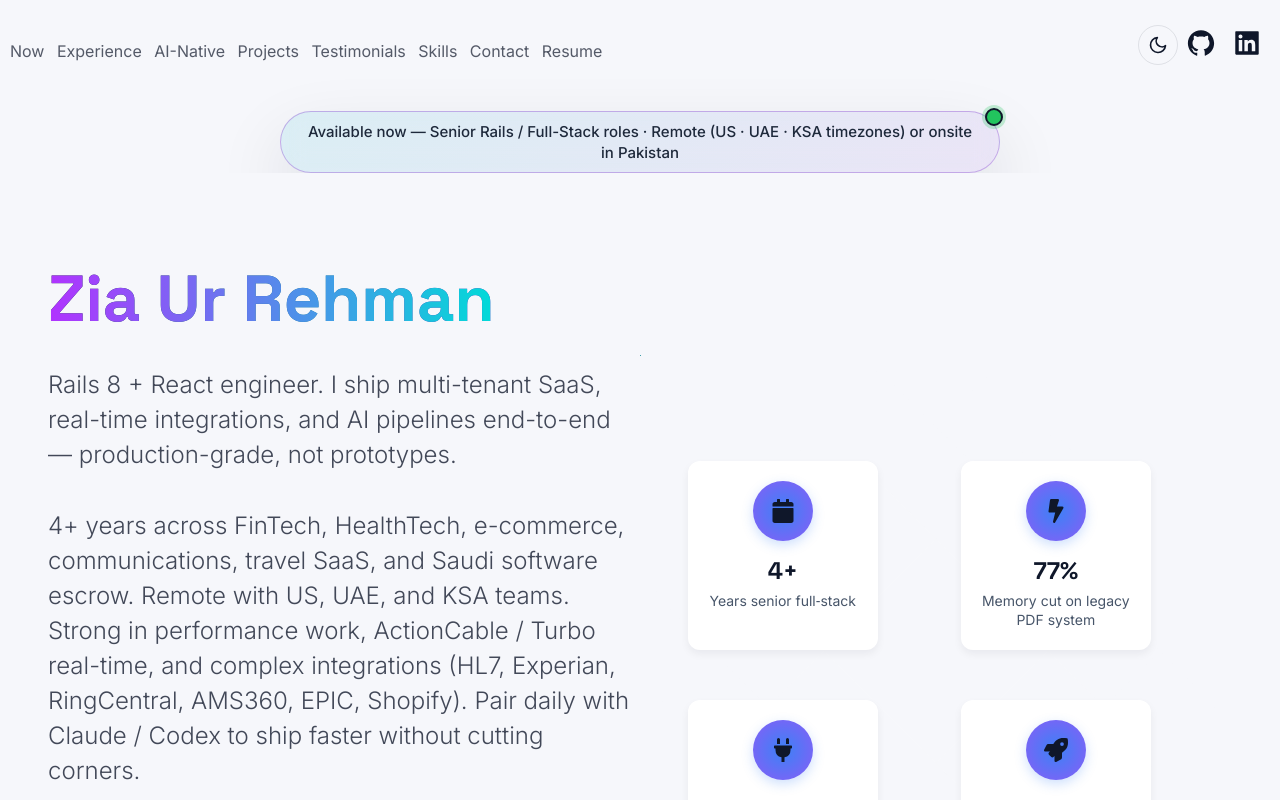
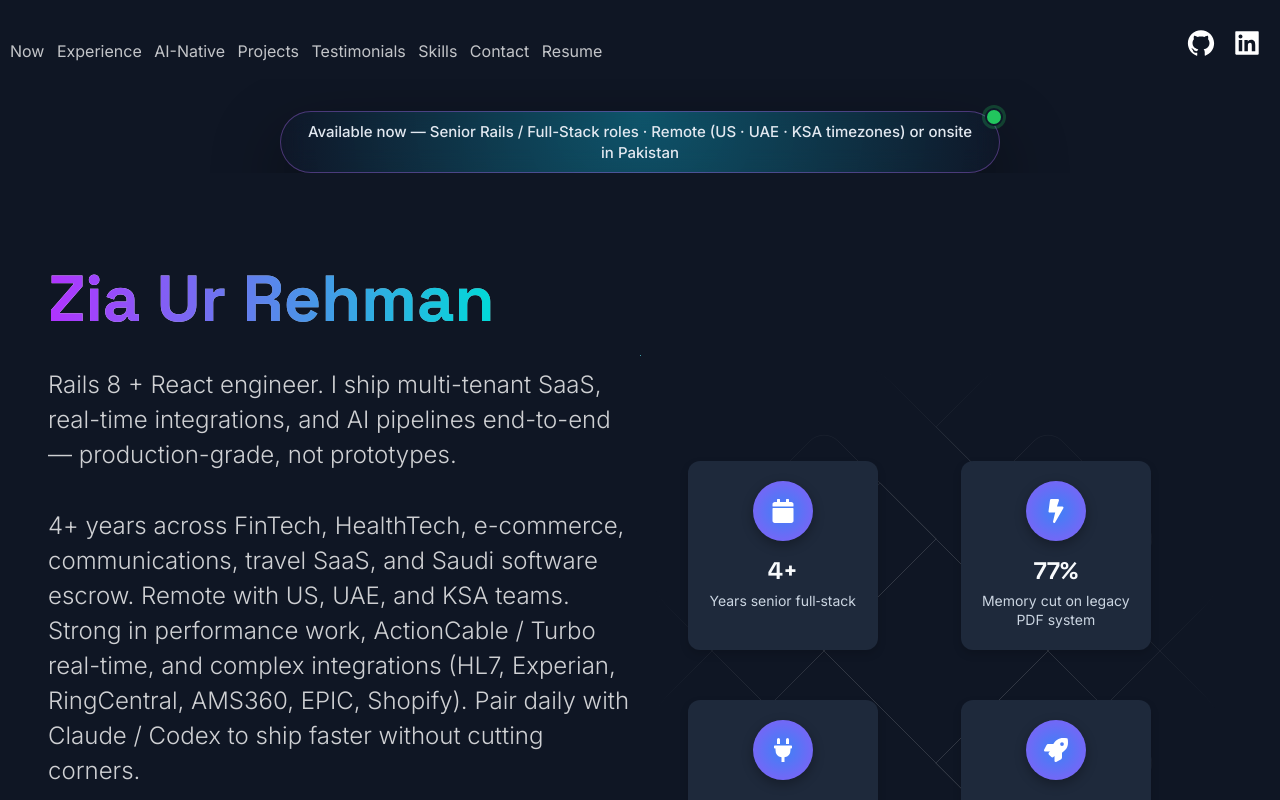
Before and after one commit to Zia-Ur-Rehman1/portfolio, a Next.js app: page / in a window 1280 px wide. Shown: the top 800 px of the page. Built offline with nearby package versions, Linux system fonts and the light colour scheme.

Commit message:
Remove theme toggle: dark theme only

```diff
--- a/src/components/Header/Header.js
+++ b/src/components/Header/Header.js
@@ -1,6 +1,5 @@
 import React from 'react';
 import { AiFillGithub, AiFillLinkedin } from 'react-icons/ai';
-import ThemeToggle from '../ThemeToggle/ThemeToggle';
 import { Container, Div2, Div3, NavLink, SocialContainer, SocialIcons, Tagline } from './HeaderStyles';
 
 const Header = () => {
@@ -68,7 +67,6 @@ const Header = () => {
       <Div3>
 
         <SocialContainer>
-          <ThemeToggle />
           <SocialIcons href="https://github.com/Zia-Ur-Rehman1" target="_blank" rel="noopener noreferrer">
             <AiFillGithub size="3rem" />
           </SocialIcons>
--- a/src/components/ThemeToggle/ThemeToggle.js
+++ /dev/null
@@ -1,23 +0,0 @@
-import React from 'react';
-import { FiMoon, FiSun } from 'react-icons/fi';
-
-import { useThemeMode } from '../../styles/ThemeContext';
-import { ToggleButton } from './ThemeToggleStyles';
-
-const ThemeToggle = () => {
-  const { themeName, toggleTheme } = useThemeMode();
-  const isDark = themeName === 'dark';
-
-  return (
-    <ToggleButton
-      type="button"
-      onClick={toggleTheme}
-      aria-label={isDark ? 'Switch to light mode' : 'Switch to dark mode'}
-      title={isDark ? 'Switch to light mode' : 'Switch to dark mode'}
-    >
-      {isDark ? <FiSun size="2rem" /> : <FiMoon size="2rem" />}
-    </ToggleButton>
-  );
-};
-
-export default ThemeToggle;
--- a/src/components/ThemeToggle/ThemeToggleStyles.js
+++ /dev/null
@@ -1,27 +0,0 @@
-import styled from 'styled-components';
-
-export const ToggleButton = styled.button`
-  display: inline-flex;
-  align-items: center;
-  justify-content: center;
-  width: 40px;
-  height: 40px;
-  border-radius: 50%;
-  border: 1px solid ${(props) => props.theme.colors.borderSoft};
-  background: transparent;
-  color: ${(props) => props.theme.colors.textPrimary};
-  cursor: pointer;
-  transition: background 0.2s ease, color 0.2s ease, transform 0.2s ease, border-color 0.2s ease;
-  padding: 0;
-
-  &:hover {
-    transform: scale(1.08);
-    background: ${(props) => props.theme.colors.socialIconHoverBg};
-    border-color: ${(props) => props.theme.colors.accentCyan};
-  }
-
-  &:focus {
-    outline: none;
-    box-shadow: 0 0 0 3px ${(props) => props.theme.colors.borderInputFocusGlow};
-  }
-`;
--- a/src/styles/ThemeContext.js
+++ b/src/styles/ThemeContext.js
@@ -1,65 +1,15 @@
-import { createContext, useContext, useEffect, useState } from 'react';
 import { ThemeProvider as StyledThemeProvider } from 'styled-components';
 
-import { darkTheme, lightTheme } from '../themes/default';
+import { darkTheme } from '../themes/default';
 import GlobalStyles from './globals';
 
-const STORAGE_KEY = 'zia-portfolio-theme';
+export const useThemeMode = () => ({ themeName: 'dark', toggleTheme: () => {} });
 
-const ThemeToggleContext = createContext({
-  themeName: 'dark',
-  toggleTheme: () => {},
-});
-
-export const useThemeMode = () => useContext(ThemeToggleContext);
-
-const getInitialTheme = () => {
-  if (typeof window === 'undefined') return 'dark';
-  try {
-    const stored = window.localStorage.getItem(STORAGE_KEY);
-    if (stored === 'dark' || stored === 'light') return stored;
-    if (window.matchMedia('(prefers-color-scheme: light)').matches) return 'light';
-  } catch (e) {
-    // ignore
-  }
-  return 'dark';
-};
-
-export const ThemeProvider = ({ children }) => {
-  const [themeName, setThemeName] = useState('dark');
-  const [mounted, setMounted] = useState(false);
-
-  useEffect(() => {
-    setThemeName(getInitialTheme());
-    setMounted(true);
-  }, []);
-
-  useEffect(() => {
-    if (!mounted) return;
-    try {
-      window.localStorage.setItem(STORAGE_KEY, themeName);
-    } catch (e) {
-      // ignore
-    }
-    if (typeof document !== 'undefined') {
-      document.documentElement.setAttribute('data-theme', themeName);
-    }
-  }, [themeName, mounted]);
-
-  const toggleTheme = () => {
-    setThemeName((prev) => (prev === 'dark' ? 'light' : 'dark'));
-  };
-
-  const activeTheme = themeName === 'light' ? lightTheme : darkTheme;
-
-  return (
-    <ThemeToggleContext.Provider value={{ themeName, toggleTheme }}>
-      <StyledThemeProvider theme={activeTheme}>
-        <GlobalStyles />
-        {children}
-      </StyledThemeProvider>
-    </ThemeToggleContext.Provider>
-  );
-};
+export const ThemeProvider = ({ children }) => (
+  <StyledThemeProvider theme={darkTheme}>
+    <GlobalStyles />
+    {children}
+  </StyledThemeProvider>
+);
 
 export default ThemeProvider;
```
